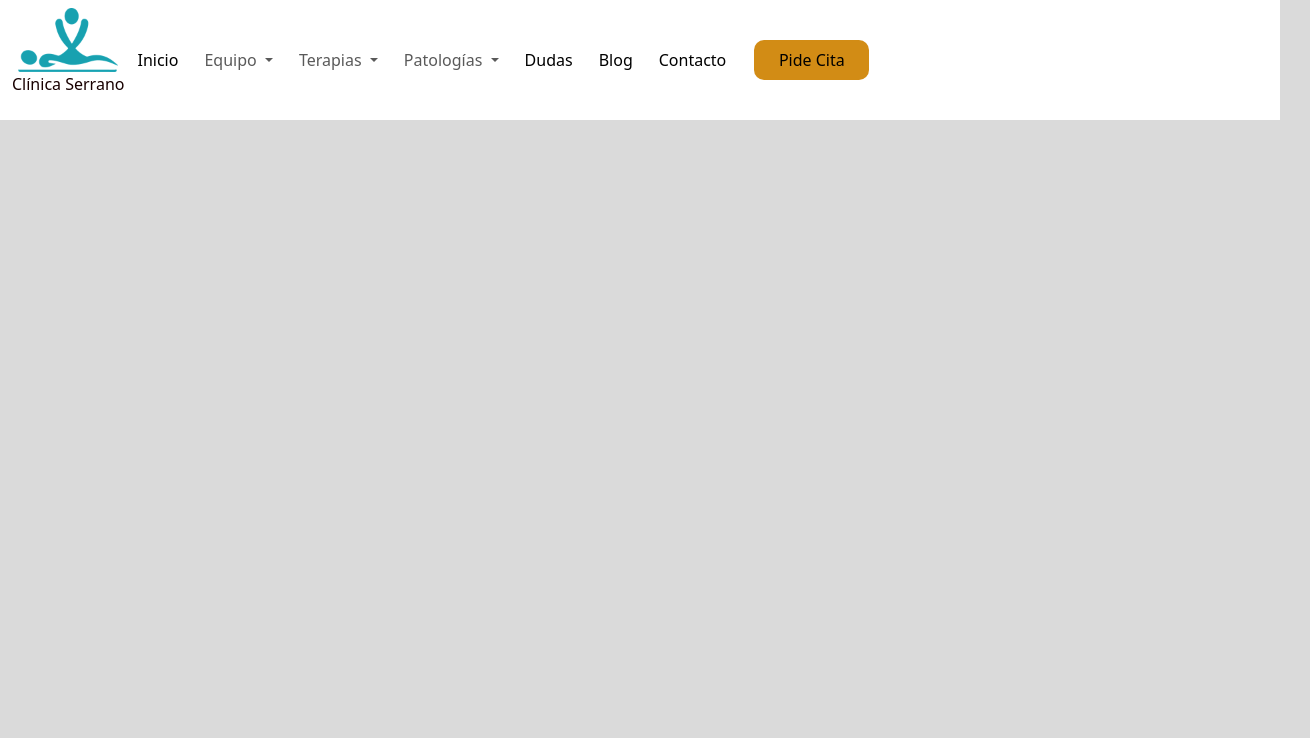
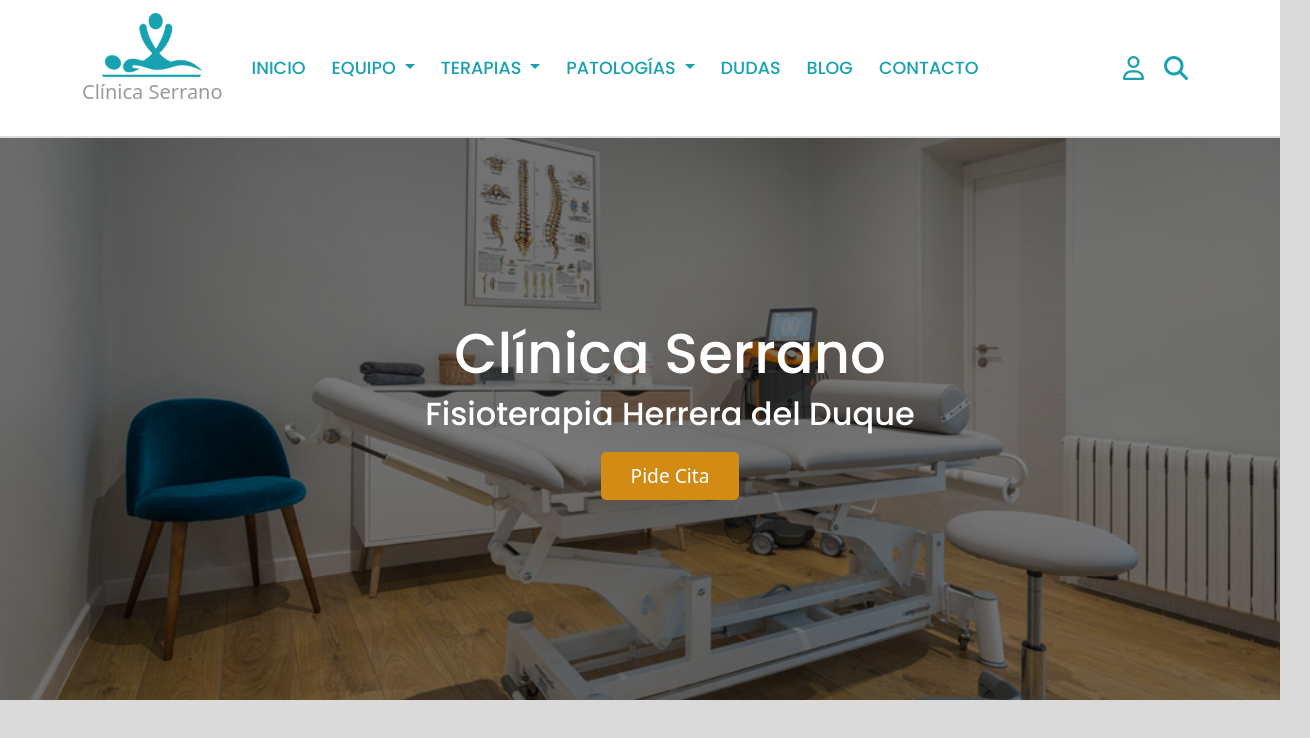
Before and after one commit to dieego17/Physio-Serrano, a plain HTML site: page index.html in a window 1280 px wide. Shown: the whole page, 1310 px wide, since content can reach past the window. Drawn offline with nearby package versions, Linux system fonts and the light colour scheme.

Commit message:
header done and subheader too

```diff
--- a/css/header.css
+++ b/css/header.css
@@ -1,23 +1,33 @@
+@font-face {
+    font-family: fnmedium;
+    src: url(../assets/fonts/Poppins-Medium.ttf);
+}
+@font-face {
+    font-family: fnlight;
+    src: url(../assets/fonts/Poppins-Light.ttf);
+}
 /* HEADER */
 .header{
     background-color: #FFFFFF;
     position: fixed;
     width: 100%;
     border-bottom: 2px solid #d4d4d4d9;
+    z-index: 99;
 }
 .header__nav{
     max-width: 1400px;
     width: 100%;
     min-width: 400px;
     margin: 0 auto;
+    background-color: transparent !important;
 }
 
-.container__nav, .container__ul, .header__nav{
-    display: flex;
+.container{
+    display: flex !important;
+    justify-content: space-between !important;
+    align-items: center !important;
+    text-align: center !important;
     background-color: none;
-    justify-content: space-between;
-    align-items: center;
-    text-align: center;
 }
 /* DIV DE LA IMAGÉN Y EL TEXTO */
 .header__img{
@@ -25,17 +35,51 @@
 }
 .header__link{
     text-decoration: none;
-    color: #180000;
+    color: #9A999E;
 }
 
 /* MENÚ */
 .nav-item{
     padding: 0px 5px;
+
 }
-/* BOTÓN CITAS */
-.nav-link__cita{
-    background-color: #D28C15;
-    border-radius: 10px;
-    width: 115px;
-    margin: 0px 10px;
+.nav-link{
+    color: #18A1B0 !important;
+    transition: all 1s ease;
+    font-size: 1.1rem;
+    font-family: fnmedium;
 }
+.nav-link:hover{
+    color: #236168 !important;
+    transform: scale(1.1);
+}
+.dropdown-item{
+    color: #18A1B0 !important;
+    border-bottom: 1px solid #18A1B0;
+    padding: 5px 20px;
+    transition: all 0.5s ease;
+}
+.dropdown-item:hover{
+    background-color: #18A1B0;
+    color: #FFFFFF !important;
+}
+.dropdown-item__none{
+    border: none;
+}
+
+/* ICON */
+.contenedor__icon{
+    display: flex;
+    justify-content: center;
+    align-items: center;
+}
+.div__icon{
+    color: #18A1B0 !important;
+    transition: all 1s ease;
+    font-size: 1.5rem;
+    padding: 0px 10px;
+}
+.div__icon:hover{
+    color: #236168 !important;
+    transform: scale(1.1);
+}
--- a/css/style.css
+++ b/css/style.css
@@ -1,6 +1,58 @@
+@font-face {
+    font-family: fnmedium;
+    src: url(../assets/fonts/Poppins-Medium.ttf);
+}
+@font-face {
+    font-family: fnlight;
+    src: url(../assets/fonts/Poppins-Light.ttf);
+}
+
 body{
     background-color: #d4d4d4d9;
 }
+
+/* IMAGEN INICIO */
+.div__inicio{
+    background: linear-gradient(rgba(0, 0, 0, 0.5), rgba(0, 0, 0, 0.5)), url(../assets/images/clinica_fisio.jpg);
+    background-repeat: no-repeat;
+	background-size: cover;
+    height: 700px;
+    width: 100%;
+    position: relative;
+}
+
+.contenedor__texto{
+    max-width: 1400px;
+    width: 100%;
+    min-width: 400px;
+    margin: 0 auto;
+    position: relative;
+    top: 320px;
+    left: 30px;
+    display: flex;
+    flex-direction: column;
+    align-items: center;
+}
+.inicio__h1{
+    color: #ffffff;
+    font-family: fnmedium;
+    font-size: 3.5rem
+}
+.inicio__h2{
+    color: #ffffff;
+    font-family: fnmedium;
+}
+.inicio__link{
+    margin: 10px 0px;
+    background-color: #D28C15;
+    color: #ffffff;
+    text-decoration: none;
+    padding: 10px 30px;
+    border-radius: 5px;
+    font-size: 1.2rem;
+}
+
+/* CONTENEDOR */
 .contenedor{
     max-width: 1400px;
     width: 100%;
--- a/index.html
+++ b/index.html
@@ -4,99 +4,102 @@
     <meta charset="UTF-8">
     <meta name="viewport" content="width=device-width, initial-scale=1.0">
     <title>INICIO - PHYSIORUBIO</title>
+    <!-- IMAGEN TITULO -->
     <link rel="shortcut icon" href="./assets/images/titulo.png" type="image/x-icon">
     <!-- LINK BOOTSTRAP CSS -->
-    <link rel="stylesheet" href="./css/bootstrap.min.css">
+    <link href="https://cdn.jsdelivr.net/npm/bootstrap@5.3.2/dist/css/bootstrap.min.css" rel="stylesheet" integrity="sha384-T3c6CoIi6uLrA9TneNEoa7RxnatzjcDSCmG1MXxSR1GAsXEV/Dwwykc2MPK8M2HN" crossorigin="anonymous">
     <!-- LINK CSS -->
     <link rel="stylesheet" href="./css/style.css">
     <!-- LINK CSS HEADER -->
     <link rel="stylesheet" href="./css/header.css">
+    <!-- link para favicons -->
+    <script src="https://kit.fontawesome.com/3ed6284a33.js" crossorigin="anonymous"></script>
 </head>
 <body>
     <header class="header">
-        <nav class="header__nav navbar navbar-expand-lg">
-            <div class="container-fluid container__nav">
-                <!-- CONTAINER IMAGEN Y TEXTO -->
-                <div class="contianer__img">
-                    <a class="header__link" href="./index.html">
+        <nav class="header__nav navbar navbar-expand-lg ">
+            <div class="container contenedor__nav">
+                <a class="navbar-brand" href="#">
                     <img class="header__img" src="./assets/images/titulo.png" alt="">
                     <p class="header__link">Clínica Serrano</p>
                 </a>
-                </div>
-                <!-- BOTÓN HAMBURGUESA -->
                 <button class="navbar-toggler" type="button" data-bs-toggle="collapse" data-bs-target="#navbarSupportedContent" aria-controls="navbarSupportedContent" aria-expanded="false" aria-label="Toggle navigation">
                     <span class="navbar-toggler-icon"></span>
                 </button>
-                <!-- CONTAINER MENÚ -->
-                <div class="container__ul collapse navbar-collapse" id="navbarSupportedContent">
-                    <ul class="navbar-nav me-auto mb-2 mb-lg-0">
+                <div class="contenedor__ul collapse navbar-collapse" id="navbarSupportedContent">
+                    <ul class="navbar-nav d-flex me-auto mb-2 mb-lg-0">
                         <li class="nav-item dropdown">
-                            <a class="nav-link active" aria-current="page" href="#">Inicio</a>
+                            <a class="nav-link active" aria-current="page" href="#">INICIO</a>
                         </li>
                         <li class="nav-item dropdown">
                             <a class="nav-link dropdown-toggle" href="#" role="button" data-bs-toggle="dropdown" aria-expanded="false">
-                            Equipo
+                            EQUIPO
                             </a>
                             <ul class="dropdown-menu">
                                 <li><a class="dropdown-item" href="#">José María Alcázar</a></li>
                                 <li><a class="dropdown-item" href="#">Diego Rubio</a></li>
                                 <li><a class="dropdown-item" href="#">Alejandro Alcázar</a></li>
-                                <li><a class="dropdown-item" href="#">Guillermo Serrano</a></li>
+                                <li><a class="dropdown-item dropdown-item__none" href="#">Guillermo Serrano</a></li>
                             </ul>
                         </li>
                         <li class="nav-item dropdown">
                             <a class="nav-link dropdown-toggle" href="#" role="button" data-bs-toggle="dropdown" aria-expanded="false">
-                            Terapias
+                            TERAPIAS
                             </a>
                             <ul class="dropdown-menu">
-                                <li><a class="dropdown-item" href="#">Fiisio Deportiva</a></li>
+                                <li><a class="dropdown-item" href="#">Fisio Deportiva</a></li>
                                 <li><a class="dropdown-item" href="#">Punción Seca</a></li>
                                 <li><a class="dropdown-item" href="#">Terapia Manual</a></li>
                                 <li><a class="dropdown-item" href="#">F. Neurológica</a></li>
                                 <li><a class="dropdown-item" href="#">Presoterapia</a></li>
-                                <li><a class="dropdown-item" href="#">Aseguradoras / Mutuas</a></li>
+                                <li><a class="dropdown-item dropdown-item__none" href="#">Aseguradoras / Mutuas</a></li>
                             </ul>
                         </li>
                         <li class="nav-item dropdown">
                             <a class="nav-link dropdown-toggle" href="#" role="button" data-bs-toggle="dropdown" aria-expanded="false">
-                            Patologías
+                            PATOLOGÍAS
                             </a>
                             <ul class="dropdown-menu">
                                 <li><a class="dropdown-item" href="#">Roturas</a></li>
                                 <li><a class="dropdown-item" href="#">Escoliosis</a></li>
                                 <li><a class="dropdown-item" href="#">Esguinces</a></li>
                                 <li><a class="dropdown-item" href="#">Lig. Cruzados</a></li>
-                                <li><a class="dropdown-item" href="#">Artrosis</a></li>
+                                <li><a class="dropdown-item dropdown-item__none" href="#">Artrosis</a></li>
                             </ul>
                         </li>
                         <li class="nav-item">
-                            <a class="nav-link active" aria-current="page" href="#">Dudas</a>
+                            <a class="nav-link active" aria-current="page" href="#">DUDAS</a>
                         </li>
                         <li class="nav-item">
-                            <a class="nav-link active" aria-current="page" href="#">Blog</a>
+                            <a class="nav-link active" aria-current="page" href="#">BLOG</a>
                         </li>
                         <li class="nav-item">
-                            <a class="nav-link active" aria-current="page" href="#">Contacto</a>
-                        </li>
-                        <li class="nav-item">
-                            <a class="nav-link active nav-link__cita" aria-current="page" href="#">Pide Cita</a>
+                            <a class="nav-link active" aria-current="page" href="#">CONTACTO</a>
                         </li>
                     </ul>
+                    <div class="contenedor__icon">
+                        <i class="div__icon fa-regular fa-user"></i>
+                        <i class="div__icon fa-solid fa-magnifying-glass"></i>
+                    </div>
                 </div>
             </div>
         </nav>
     </header>
-    <div class="contenedor">
-
+    <div class="div__inicio">
+        <div class="contenedor__texto">
+            <h1 class="inicio__h1">Clínica Serrano</h1>
+            <h2 class="inicio__h2">Fisioterapia Herrera del Duque</h2>
+            <a class="inicio__link" href="#">Pide Cita</a>
+        </div>
+    </div>
     <main class="main">
 
     </main>
     <footer class="footer">
 
     </footer>
-    </div>
     <!-- LINK BOOTSTRAP JS -->
-    <script src="./js/bootstrap.bundle.min.js"></script>
+    <script src="https://cdn.jsdelivr.net/npm/bootstrap@5.3.2/dist/js/bootstrap.bundle.min.js" integrity="sha384-C6RzsynM9kWDrMNeT87bh95OGNyZPhcTNXj1NW7RuBCsyN/o0jlpcV8Qyq46cDfL" crossorigin="anonymous"></script>
     <!-- LINK JS -->
     <script src="./js/script.js"></script>
 </body>
```
Also changed, not shown: assets/fonts/Poppins-Light.ttf (added), assets/fonts/Poppins-Medium.ttf (added), assets/images/clinica_fisio.jpg (added). Lines whose indentation alone changed are shown as unchanged.
